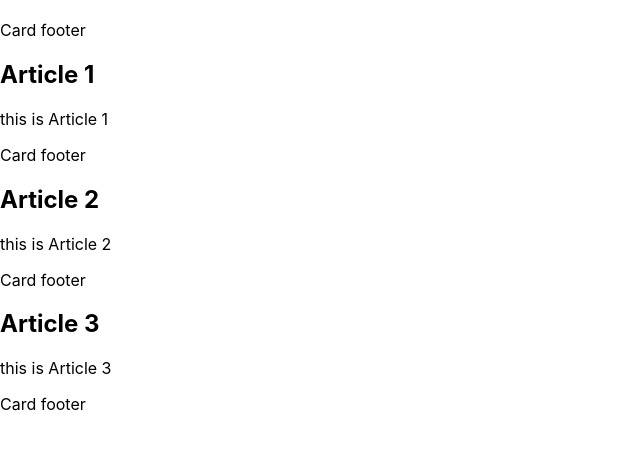
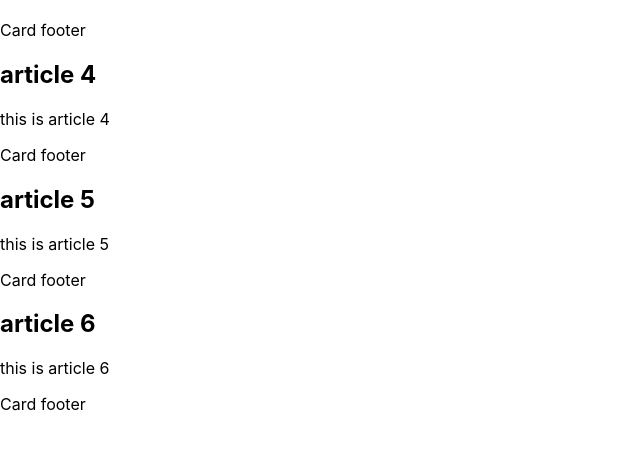
Before and after one commit to Marzieh235/React, a React (Create React App) app: page / in a window 1280 px wide. Shown: the top 450 px of the page, without its empty margins (0-640 px from the left). Built offline with nearby package versions, Linux system fonts and the light colour scheme.

Commit message:
Working with states

```diff
--- a/src/App.js
+++ b/src/App.js
@@ -1,17 +1,63 @@
 import logo from './logo.svg';
 import './App.css';
 import Card from './Card';
+import React from 'react';
 
-function App() {
-  return(
+
+
+
+class App extends React.Component {
+  state = {
+    article : [
+      {id : 1 , title : 'article 1' , body : 'this is article 1'},
+      {id : 2 , title : 'article 2' , body : 'this is article 2'},
+      {id : 3 , title : 'article 3' , body : 'this is article 3'},
+
+    ]
+  }
+
+  constructor(){
+    super()
+    setTimeout(() => {
+      this.setState({
+        article : [
+          {id : 4 , title : 'article 4' , body : 'this is article 4'},
+          {id : 5 , title : 'article 5' , body : 'this is article 5'},
+          {id : 6 , title : 'article 6' , body : 'this is article 6'},
+
+        ]
+      })
+    }, 3000);
+  }
+
+
+
+
+
+  render() {
+    return (
       <div className='app'>
-      <Card title = "Article 1" body ="this is Article 1"/>
-      <Card title = "Article 2" body ="this is Article 2"/>
-      <Card title = "Article 3" body ="this is Article 3"/>
+        <Card title={this.state.article[0].title} body={this.state.article[0].body} />
+        <Card title={this.state.article[1].title} body={this.state.article[1].body} />
+        <Card title={this.state.article[2].title} body={this.state.article[2].body} />
 
       </div>
     )
+
+
   }
+}
+
+// function App() {
+//   return(
+// <div className='app'>
+//   <Card title = "Article 1" body ="this is Article 1"/>
+//   <Card title = "Article 2" body ="this is Article 2"/>
+//   <Card title = "Article 3" body ="this is Article 3"/>
+
+// </div>
+//   )
+// }
 // return (
 //   <div className="App">
 //     <header className="App-header">
```
Lines whose indentation alone changed are shown as unchanged.
